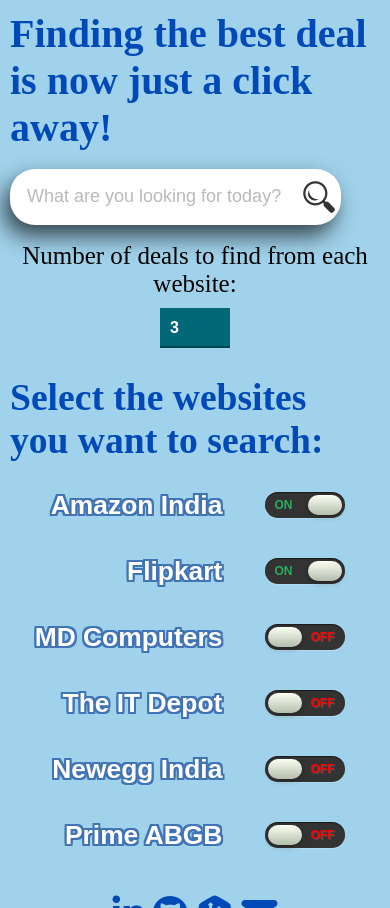
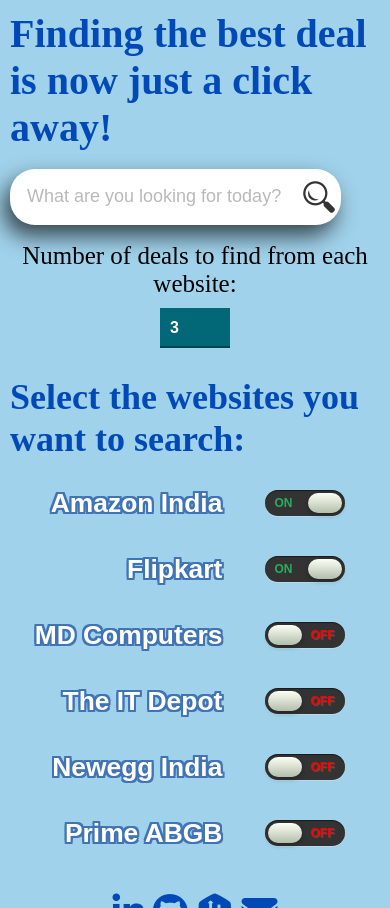
Before and after one commit to premnagdeo/Best-Deal-Finder, a Flask app: page / in a window 390 px wide. Shown: the top 908 px of the page. Run offline with Flask 2, Linux system fonts and the light colour scheme; some libraries are stand-ins or nearby versions.

Commit message:
Updated font sizes

```diff
--- a/static/styles/styles.css
+++ b/static/styles/styles.css
@@ -368,7 +368,7 @@ footer .footer_name {
 
 /* Media Query starts */
 
-/* smartphones, iPhone, portrait 480x320 phones */
+
 @media (max-width:875px) {
 	body {
 		margin: 10px;
@@ -411,7 +411,7 @@ footer .footer_name {
 	margin: auto auto;
 	}
 	#select_websites {
-    font-size: 2.35rem;
+    font-size: 2.25rem;
 	}
 	.checkbox_label {
 	  font-size: 1.65rem;
```
